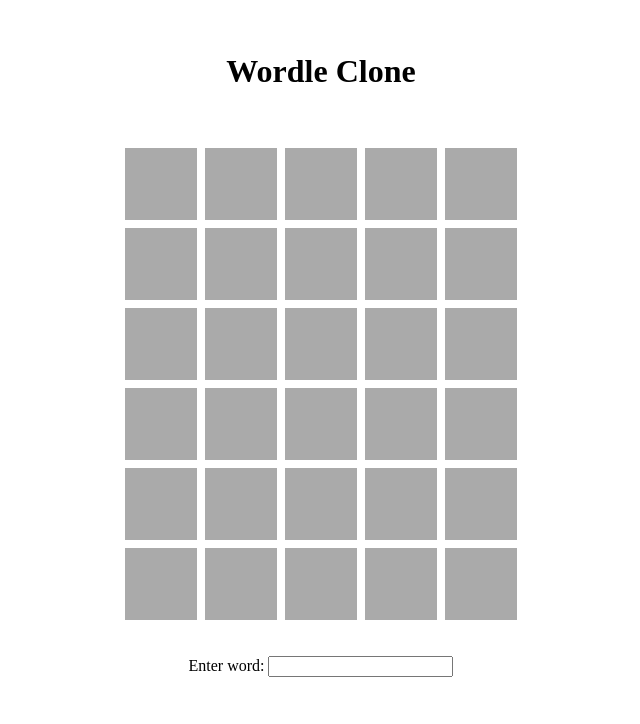
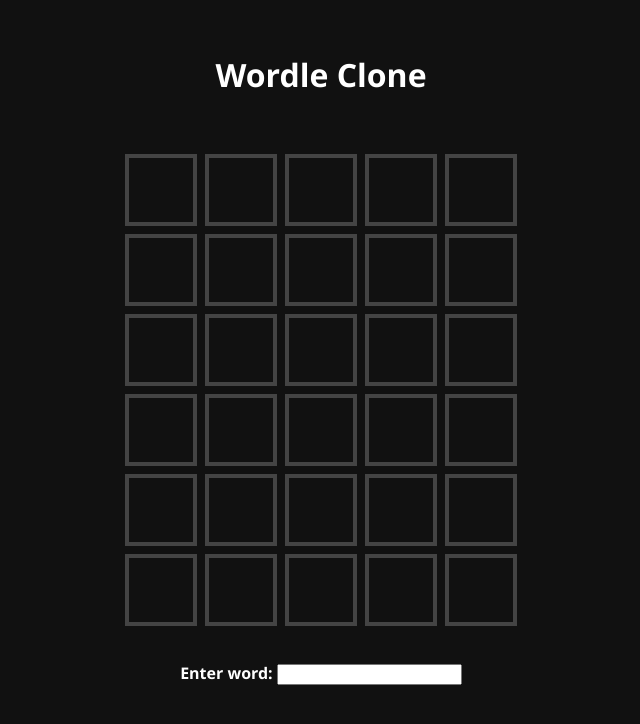
Before and after one commit to tonzari/wordle-clone, a React (Vite) app: page / in a window 1280 px wide. Shown: the top 724 px of the page, without its empty margins (319-959 px from the left). Built offline with nearby package versions, Linux system fonts and the light colour scheme.

Commit message:
added extra styles

```diff
--- a/src/App.css
+++ b/src/App.css
@@ -1,3 +1,12 @@
+body {
+  background-color: #111;
+  color: #FFF;
+  font-family: 'Segoe UI', Tahoma, Geneva, Verdana, sans-serif;
+  font-weight: bolder;
+  margin: 0;
+  padding: 0;
+}
+
 .site-wrapper {
   display: grid;
   margin: 2rem auto;
@@ -14,11 +23,9 @@
 }
 
 .tile {
-  background-color: #aaa;
-  color: #333;
+  box-shadow:inset 0px 0px 0px 4px #444;
   display: inline-block;
   font-size: 2rem;
-  font-family: 'Gill Sans', 'Gill Sans MT', Calibri, 'Trebuchet MS', sans-serif;
   line-height: 4.5rem;
   text-transform: capitalize;
   justify-content: center;
@@ -29,9 +36,16 @@
 }
 
 .green {
-  background-color: rgb(34, 148, 47);
+  background-color:rgb(21, 181, 39);
+  box-shadow:none;
 }
 
 .yellow {
-  background-color: rgb(210, 215, 87);
+  background-color: rgb(188, 170, 8);
+  box-shadow:none;
 }
+
+.incorrect {
+  background-color: #444;
+  box-shadow: none;
+}
--- a/src/App.jsx
+++ b/src/App.jsx
@@ -20,7 +20,7 @@ function App() {
         return [...Array(5)].map(() => {
           return {
             letter: ' ',
-            color: 'incorrect'
+            color: 'empty'
           }
         })
       })
```
